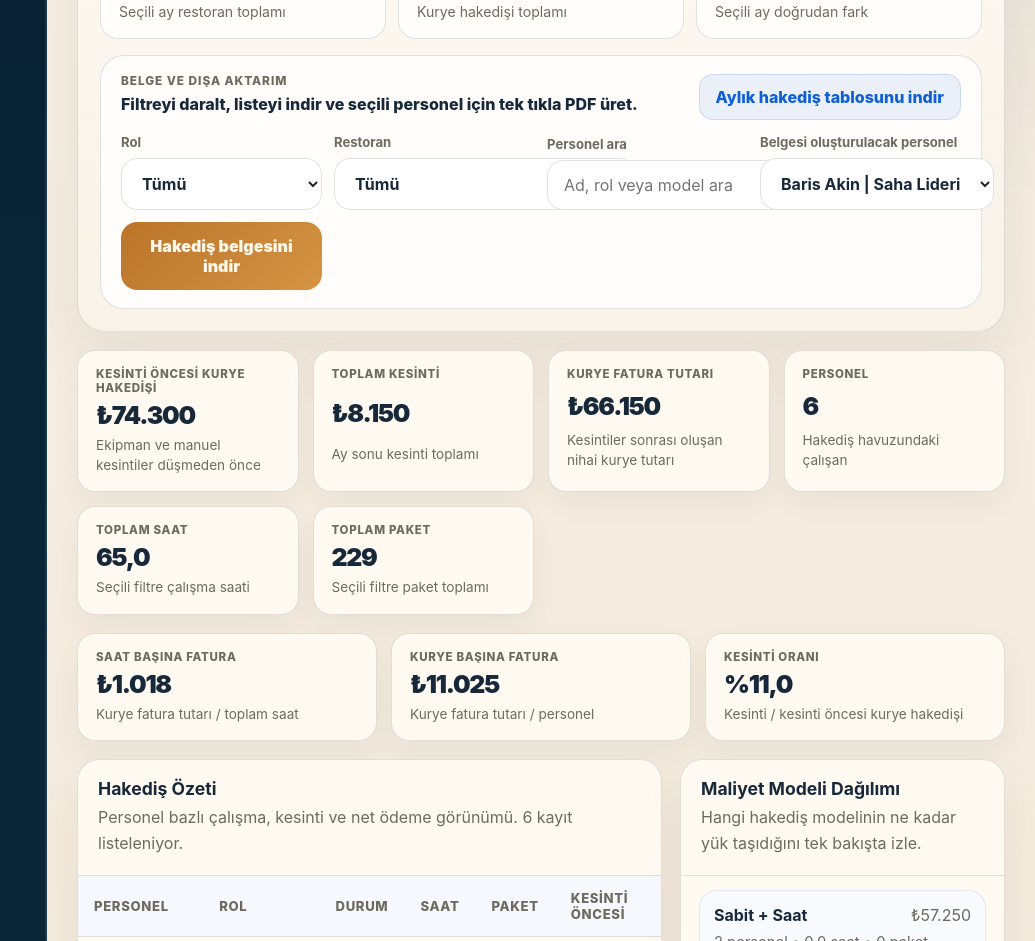
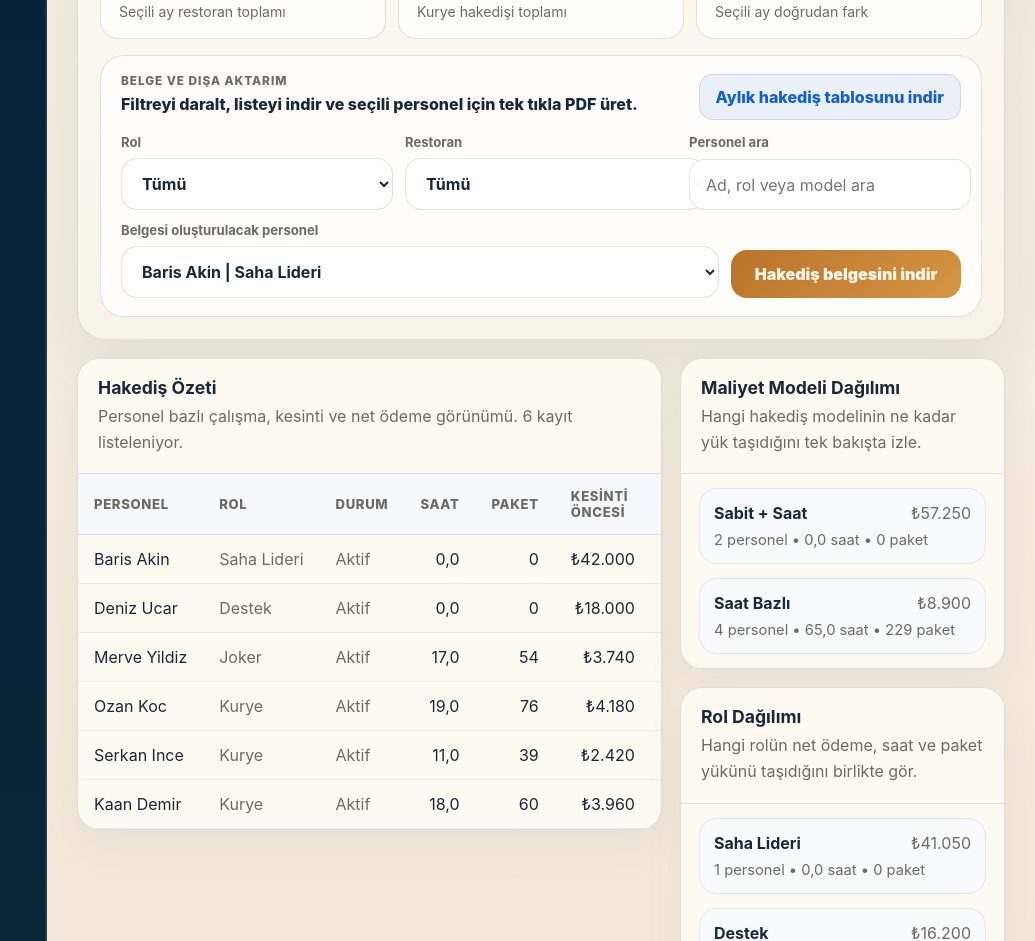
Before and after one commit to catkapinda/catkapinda-crm, a Next.js app in the folder v2/frontend/: page /preview/payroll in a window 1280 px wide. Shown: the part 1180-2121 px from the top of the page, without its empty margins (245-1280 px from the left). Built offline with nearby package versions, Linux system fonts and the light colour scheme.

Commit message:
Tighten payroll export controls

```diff
--- a/v2/frontend/app/payroll/page.tsx
+++ b/v2/frontend/app/payroll/page.tsx
@@ -203,54 +203,6 @@ function triggerBrowserDownload(blob: Blob, fileName: string) {
   link.click();
   link.remove();
   window.URL.revokeObjectURL(url);
-}
-
-function metricCard(label: string, value: string, note: string) {
-  return (
-    <article
-      key={label}
-      style={{
-        padding: "16px 18px",
-        borderRadius: "18px",
-        border: "1px solid var(--line)",
-        background: "var(--surface-strong)",
-        boxShadow: "0 12px 30px rgba(20, 39, 67, 0.05)",
-        display: "grid",
-        gap: "8px",
-      }}
-    >
-      <div
-        style={{
-          color: "var(--muted)",
-          fontSize: "0.72rem",
-          textTransform: "uppercase",
-          letterSpacing: "0.06em",
-          fontWeight: 800,
-        }}
-      >
-        {label}
-      </div>
-      <div
-        style={{
-          fontSize: "1.55rem",
-          fontWeight: 900,
-          letterSpacing: "-0.05em",
-          lineHeight: 1,
-        }}
-      >
-        {value}
-      </div>
-      <div
-        style={{
-          color: "var(--muted)",
-          fontSize: "0.85rem",
-          lineHeight: 1.45,
-        }}
-      >
-        {note}
-      </div>
-    </article>
-  );
 }
 
 function tableHeaderCell(label: string) {
@@ -468,44 +420,6 @@ export default function PayrollPage() {
       active = false;
     };
   }, [loading, selectedMonth, selectedRestaurant, selectedRole, user]);
-
-  const summaryCards = useMemo(() => {
-    if (!dashboard?.summary) {
-      return [];
-    }
-    return [
-      metricCard("Kesinti Öncesi Kurye Hakedişi", formatMoney(dashboard.summary.gross_payroll), "Ekipman ve manuel kesintiler düşmeden önce"),
-      metricCard("Toplam Kesinti", formatMoney(dashboard.summary.total_deductions), "Ay sonu kesinti toplamı"),
-      metricCard("Kurye Fatura Tutarı", formatMoney(dashboard.summary.net_payment), "Kesintiler sonrası oluşan nihai kurye tutarı"),
-      metricCard("Personel", formatNumber(dashboard.summary.personnel_count), "Hakediş havuzundaki çalışan"),
-      metricCard("Toplam Saat", formatNumber(dashboard.summary.total_hours, 1), "Seçili filtre çalışma saati"),
-      metricCard("Toplam Paket", formatNumber(dashboard.summary.total_packages, 0), "Seçili filtre paket toplamı"),
-    ];
-  }, [dashboard]);
-
-  const signalCards = useMemo(() => {
-    if (!dashboard?.summary) {
-      return [];
-    }
-    const netPerHour =
-      dashboard.summary.total_hours > 0
-        ? dashboard.summary.net_payment / dashboard.summary.total_hours
-        : 0;
-    const netPerCourier =
-      dashboard.summary.personnel_count > 0
-        ? dashboard.summary.net_payment / dashboard.summary.personnel_count
-        : 0;
-    const deductionRatio =
-      dashboard.summary.gross_payroll > 0
-        ? (dashboard.summary.total_deductions / dashboard.summary.gross_payroll) * 100
-        : 0;
-
-    return [
-      metricCard("Saat Başına Fatura", formatMoney(netPerHour), "Kurye fatura tutarı / toplam saat"),
-      metricCard("Kurye Başına Fatura", formatMoney(netPerCourier), "Kurye fatura tutarı / personel"),
-      metricCard("Kesinti Oranı", `%${formatNumber(deductionRatio, 1)}`, "Kesinti / kesinti öncesi kurye hakedişi"),
-    ];
-  }, [dashboard]);
 
   const payrollOverview = useMemo(() => {
     const summary = dashboard?.summary;
@@ -1087,9 +1001,16 @@ export default function PayrollPage() {
             <div
               style={{
                 display: "grid",
-                gridTemplateColumns: "repeat(auto-fit, minmax(180px, 1fr))",
+                gridTemplateColumns: "minmax(0, 1fr)",
                 gap: "12px",
-                alignItems: "end",
+                alignItems: "start",
+              }}
+            >
+              <div
+                style={{
+                  display: "grid",
+                  gridTemplateColumns: "repeat(auto-fit, minmax(200px, 1fr))",
+                  gap: "12px",
                 }}
               >
                 <div style={{ display: "grid", gap: "8px" }}>
@@ -1153,6 +1074,15 @@ export default function PayrollPage() {
                     }}
                   />
                 </div>
+              </div>
+              <div
+                style={{
+                  display: "grid",
+                  gridTemplateColumns: "minmax(0, 1fr) auto",
+                  gap: "12px",
+                  alignItems: "end",
+                }}
+              >
                 <div style={{ display: "grid", gap: "8px" }}>
                   <label style={{ color: "var(--muted)", fontSize: "0.82rem", fontWeight: 700 }}>
                     Belgesi oluşturulacak personel
@@ -1184,6 +1114,7 @@ export default function PayrollPage() {
                   onClick={handleDocumentDownload}
                   disabled={documentBusy || typeof documentPersonId !== "number"}
                   style={{
+                    minWidth: "230px",
                     padding: "14px 18px",
                     borderRadius: "16px",
                     border: "none",
@@ -1200,6 +1131,7 @@ export default function PayrollPage() {
                 >
                   {documentBusy ? "Belge hazırlanıyor..." : "Hakediş belgesini indir"}
                 </button>
+              </div>
             </div>
             {documentError ? (
               <div style={{ color: "#9e2430", fontSize: "0.92rem", fontWeight: 700 }}>
@@ -1242,26 +1174,6 @@ export default function PayrollPage() {
           </div>
         ) : (
           <>
-            <div
-              style={{
-                display: "grid",
-                gridTemplateColumns: "repeat(auto-fit, minmax(220px, 1fr))",
-                gap: "14px",
-              }}
-            >
-              {summaryCards}
-            </div>
-
-            <div
-              style={{
-                display: "grid",
-                gridTemplateColumns: "repeat(auto-fit, minmax(220px, 1fr))",
-                gap: "14px",
-              }}
-            >
-              {signalCards}
-            </div>
-
             <div
               style={{
                 display: "grid",
```
Lines whose indentation alone changed are shown as unchanged.
